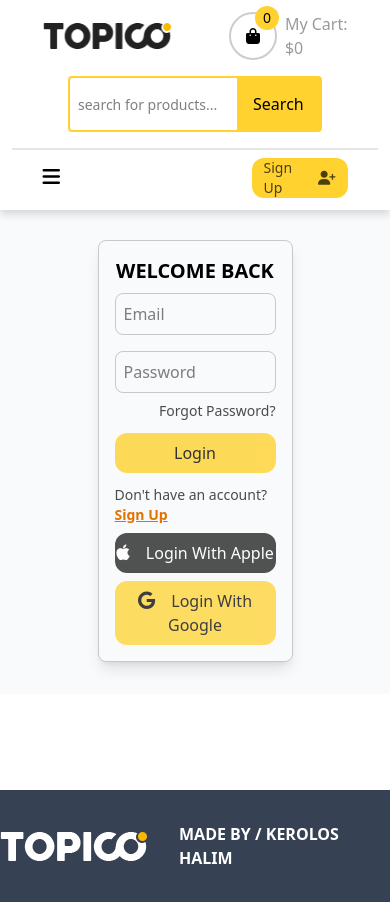
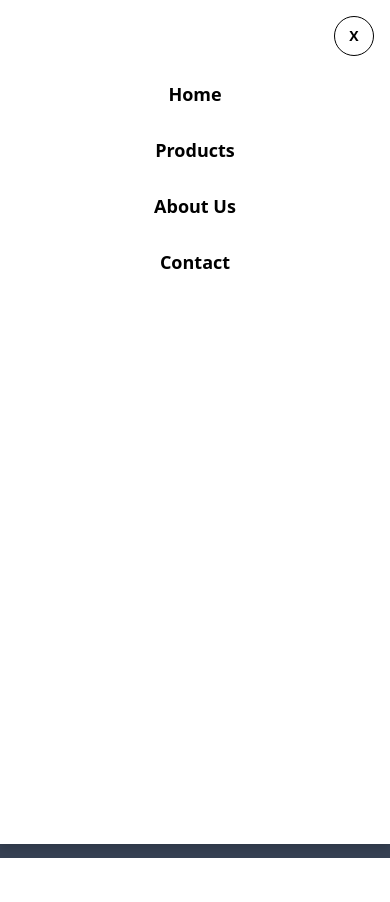
Before and after one commit to kerolos631/e-commerce_tailwind, a website: page login.html in a window 390 px wide. Both pictures are taken after a click on the icon 51 px from the left and 177 px from the top of the page. After the commit the page ends 858 px from the top, so only its background shows below. Drawn offline with nearby package versions, Linux system fonts and the light colour scheme.

Commit message:
final update

```diff
--- a/login.html
+++ b/login.html
@@ -13,7 +13,7 @@
    <header class="w-full z-10 bg-white p-3 drop-shadow-lg fixed top-0 left-0  ">
     <div class="container-one flex w-5/6 mx-auto flex-wrap items-center justify-between   ">
         <div class="logo">
-            <a href="#">
+            <a href="index.html">
                 <img class="w-32 " src="dist/images/logo-black.png" alt="">
             </a>
         </div>
@@ -35,9 +35,18 @@
     <div class="line h-0.5 w-full bg-black/10 mb-2 "></div>
     <div class="container-two flex w-5/6 mx-auto items-center justify-between">
         <div class="links flex md:w-1/2  ">
-            <div class="bar md:hidden">
-                <i class="fa-solid fa-bars text-xl cursor-pointer "></i>
-            </div>
+          <div class="bar relative md:hidden">
+            <i onclick="openMenu()" class="bar-icon fa-solid fa-bars text-xl cursor-pointer hover:text-amber-300 duration-1000 "></i>
+            <ul class=" megaMenu  text-sm  font-bold hidden z-50 top-0 bg-white w-full left-0 h-lvh  duration-1000  ">
+                <div class="   text-end mx-4 my-4 flex items-center justify-end   ">
+                    <p onclick="openMenu()" class="close-tap border-1 cursor-pointer border-black w-10 h-10 flex items-center justify-center rounded-full hover:text-amber-300 duration-1000">X</p>
+                </div>
+                <li class="block  hover:text-amber-300 duration-1000 capitalize  p-2 text-center my-3 text-lg hover:bg-black/30   cursor-pointer    "><a href="index.html">home</a></li>
+                <li class="block  hover:text-amber-300 duration-1000 capitalize  p-2 text-center my-3 text-lg hover:bg-black/30  cursor-pointer    "><a href="products.html">products</a></li>
+                <li class="block  hover:text-amber-300 duration-1000 capitalize  p-2 text-center my-3 text-lg hover:bg-black/30   cursor-pointer     "><a href="#">about us</a></li>
+                <li class="block  hover:text-amber-300 duration-1000 capitalize  p-2 text-center my-3 text-lg hover:bg-black/30   cursor-pointer    "><a href="#">contact</a></li>
+            </ul>
+        </div>
             <ul class="hidden md:flex uppercase items-center w-full  justify-between gap-4 text-sm  font-bold    ">
               <li class="block  hover:text-amber-300 duration-1000"><a href="index.html">home</a></li>
               <li class="block  hover:text-amber-300 duration-1000"><a href="products.html">products</a></li>
@@ -55,7 +64,7 @@
 
   <div class="login-form mt-52 md:mt-40 py-8 bg-gray-50 w-full h-full">
     <div class="container w-full mx-auto flex items-center justify-center relative">
-        <div class="login-section w-1/2 md:w-1/3 border-1 border-black/20  shadow-lg rounded-lg   ">
+        <div class="login-section w-2/3 md:w-1/3 border-1 border-black/20  shadow-lg rounded-lg   ">
             <form action="" method="post" class="p-4 " >
               <h3 class="text-center font-bold uppercase text-xl">welcome back</h3>
               <div class="email">
```
Also changed, not shown: checkout.html (+1 -1 lines), index.html (+1 -1 lines), products.html (+1 -1 lines), signup.html (+14 -5 lines), dist/css/output.css.
